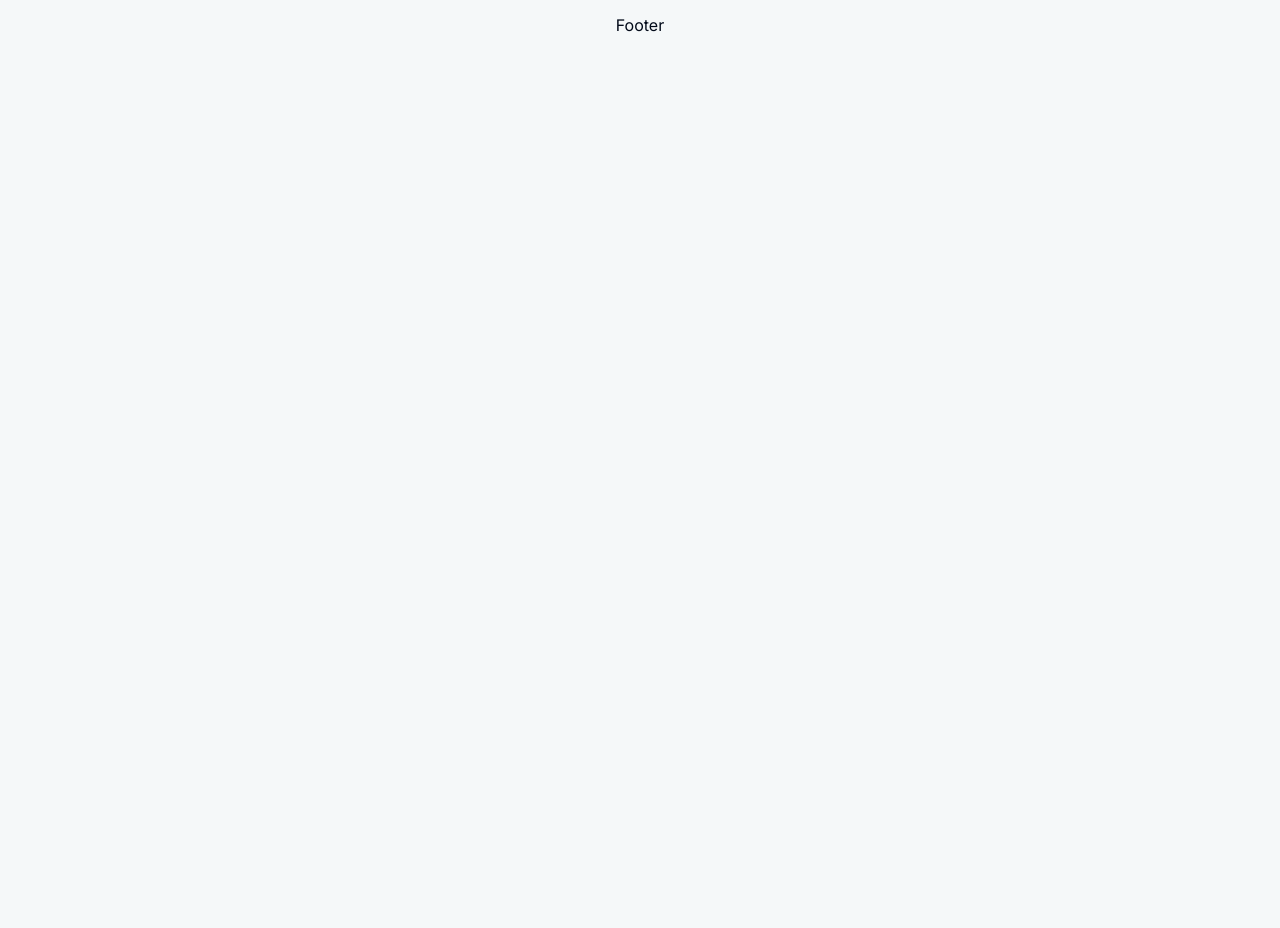
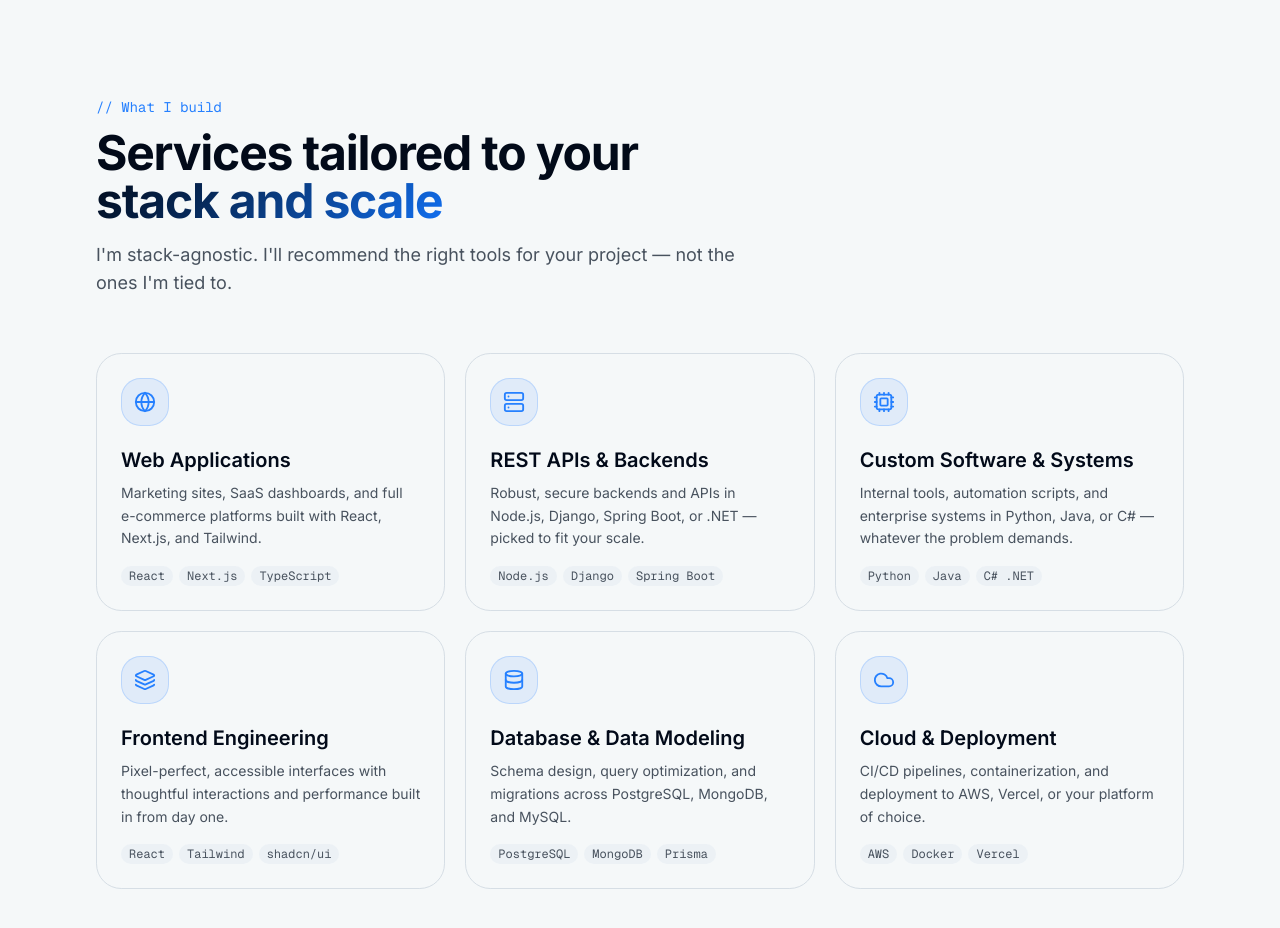
Before and after one commit to mcwachira/mcwachira-2.0, a Next.js app: page / in a window 1280 px wide. Shown: the part 1800-2728 px from the top of the page. Before the commit the page ends 1849 px from the top, so only its background shows below. Built offline with nearby package versions, Linux system fonts and the light colour scheme.

Commit message:
Made the servcices Component

```diff
--- a/src/app/page.tsx
+++ b/src/app/page.tsx
@@ -2,6 +2,7 @@ import type { Metadata } from "next";
 import HomeClient from "@/components/Home/HomeClient";
 import Hero from "@/components/Home/Hero";
 import About from "@/components/About";
+import Services from "@/components/Services";
 
 export const metadata: Metadata = {
   title: "Fullstack Developer — Python, Java, React",
@@ -28,6 +29,7 @@ export default function HomePage() {
     <>
       <Hero/>
       <About/>
+      <Services/>
 
       {/*<Hero />*/}
     </>
--- /dev/null
+++ b/src/components/Services.tsx
@@ -0,0 +1,99 @@
+"use client";
+
+import { Globe, Server, Cpu, Layers, Database, Cloud } from "lucide-react";
+
+const services = [
+    {
+        icon: Globe,
+        title: "Web Applications",
+        desc: "Marketing sites, SaaS dashboards, and full e-commerce platforms built with React, Next.js, and Tailwind.",
+        stack: ["React", "Next.js", "TypeScript"],
+    },
+    {
+        icon: Server,
+        title: "REST APIs & Backends",
+        desc: "Robust, secure backends and APIs in Node.js, Django, Spring Boot, or .NET — picked to fit your scale.",
+        stack: ["Node.js", "Django", "Spring Boot"],
+    },
+    {
+        icon: Cpu,
+        title: "Custom Software & Systems",
+        desc: "Internal tools, automation scripts, and enterprise systems in Python, Java, or C# — whatever the problem demands.",
+        stack: ["Python", "Java", "C# .NET"],
+    },
+    {
+        icon: Layers,
+        title: "Frontend Engineering",
+        desc: "Pixel-perfect, accessible interfaces with thoughtful interactions and performance built in from day one.",
+        stack: ["React", "Tailwind", "shadcn/ui"],
+    },
+    {
+        icon: Database,
+        title: "Database & Data Modeling",
+        desc: "Schema design, query optimization, and migrations across PostgreSQL, MongoDB, and MySQL.",
+        stack: ["PostgreSQL", "MongoDB", "Prisma"],
+    },
+    {
+        icon: Cloud,
+        title: "Cloud & Deployment",
+        desc: "CI/CD pipelines, containerization, and deployment to AWS, Vercel, or your platform of choice.",
+        stack: ["AWS", "Docker", "Vercel"],
+    },
+];
+
+const Services = () => {
+    return (
+        <section id="services" className="py-20 sm:py-24 relative">
+            <div className="container-tight">
+                <div className="max-w-2xl mb-14">
+                    <div className="text-sm font-mono text-primary mb-3">
+                        // What I build
+                    </div>
+
+                    <h2 className="font-display text-3xl sm:text-4xl lg:text-5xl font-bold tracking-tight">
+                        Services tailored to your{" "}
+                        <span className="gradient-text">stack and scale</span>
+                    </h2>
+
+                    <p className="mt-4 text-muted-foreground text-base sm:text-lg">
+                        I'm stack-agnostic. I'll recommend the right tools for your project — not the ones I'm tied to.
+                    </p>
+                </div>
+
+                <div className="grid grid-cols-1 sm:grid-cols-2 lg:grid-cols-3 gap-5">
+                    {services.map((s) => (
+                        <div
+                            key={s.title}
+                            className="group p-6 rounded-2xl bg-gradient-card border border-border glow-on-hover transition-all duration-300"
+                        >
+                            <div className="w-12 h-12 rounded-xl bg-primary/10 border border-primary/20 flex items-center justify-center mb-5 group-hover:bg-primary/20 transition-colors">
+                                <s.icon size={22} className="text-primary shrink-0" />
+                            </div>
+
+                            <h3 className="font-display text-xl font-semibold mb-2">
+                                {s.title}
+                            </h3>
+
+                            <p className="text-muted-foreground text-sm leading-relaxed mb-4">
+                                {s.desc}
+                            </p>
+
+                            <div className="flex flex-wrap gap-1.5">
+                                {s.stack.map((t) => (
+                                    <span
+                                        key={t}
+                                        className="text-xs font-mono px-2 py-0.5 rounded-md bg-secondary/60 text-muted-foreground"
+                                    >
+                    {t}
+                  </span>
+                                ))}
+                            </div>
+                        </div>
+                    ))}
+                </div>
+            </div>
+        </section>
+    );
+};
+
+export default Services;
```
